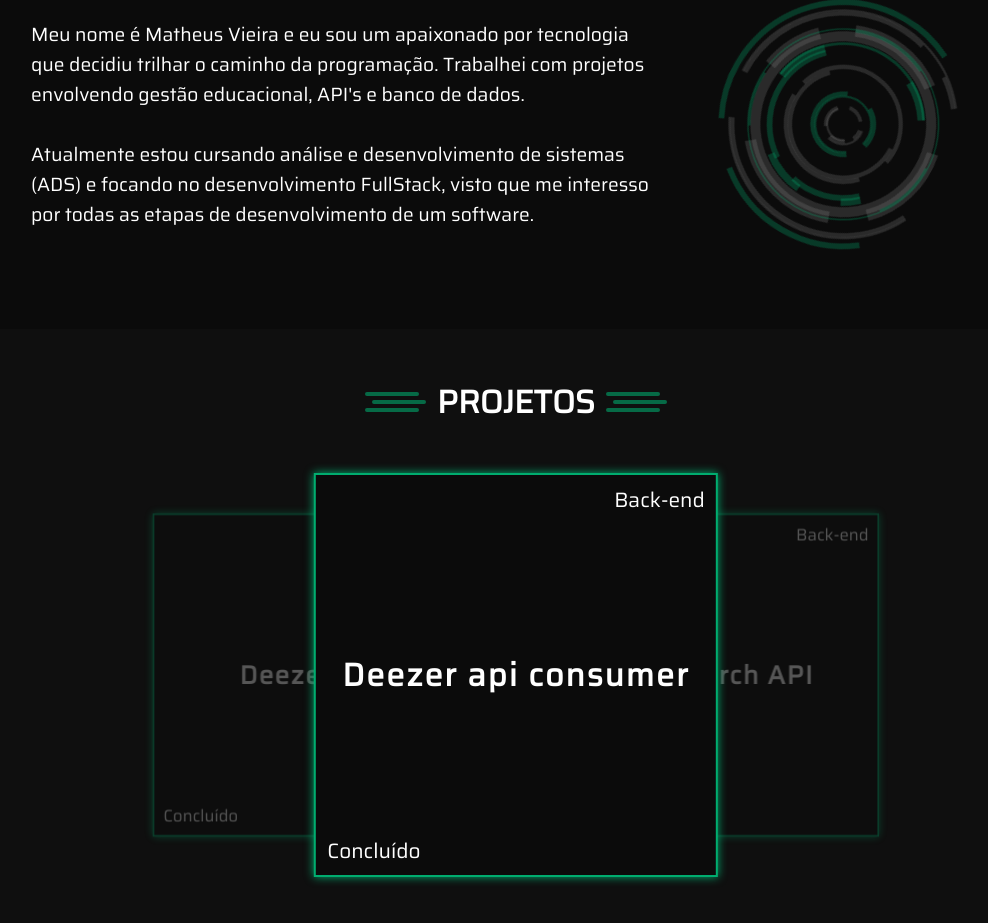
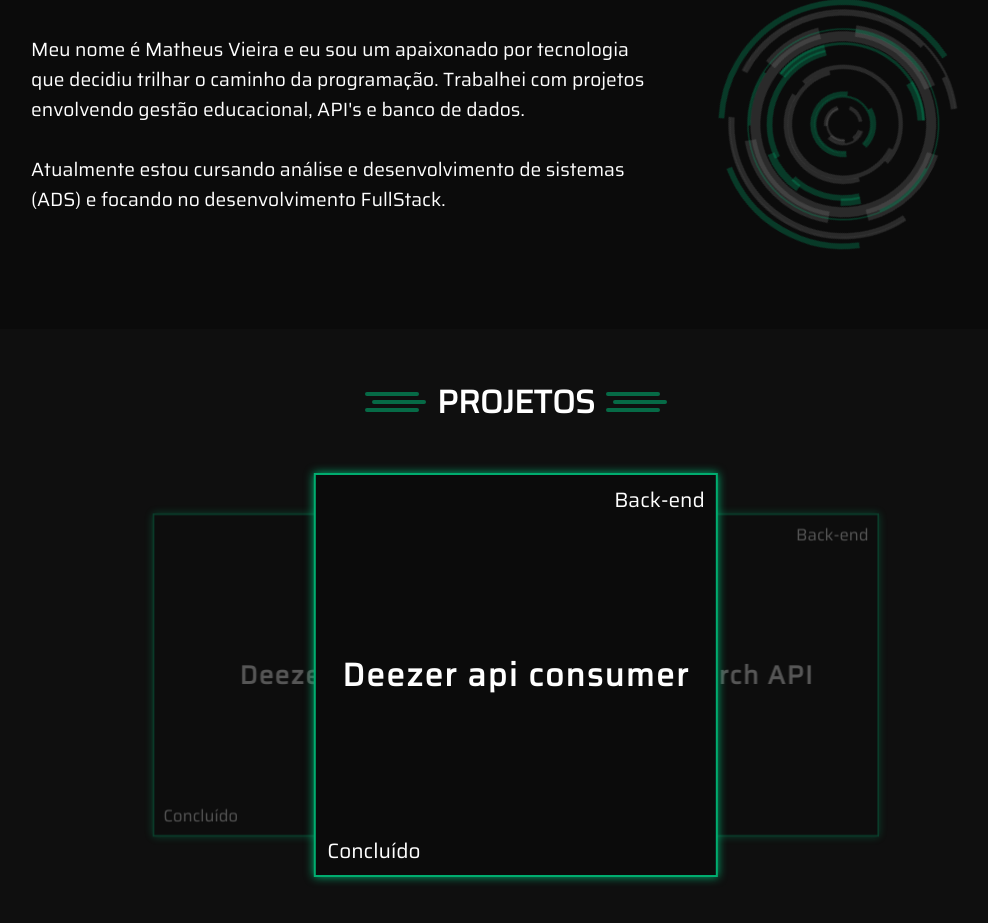
Before and after one commit to Math-Vieira/Portfolio2.0, a React (Create React App) app: page / in a window 1280 px wide. Shown: the part 947-1870 px from the top of the page, without its empty margins (124-1112 px from the left). Built offline with nearby package versions, Linux system fonts and the light colour scheme.

Commit message:
feat: change about me text

```diff
--- a/src/pages/Home/components/AboutMeSection/index.tsx
+++ b/src/pages/Home/components/AboutMeSection/index.tsx
@@ -23,8 +23,7 @@ const AboutMeSection = ({ isMobile }: AboutMeContract) => {
                         <p>
                             Atualmente estou cursando análise e desenvolvimento
                             de sistemas (ADS) e focando no desenvolvimento
-                            FullStack, visto que me interesso por todas as
-                            etapas de desenvolvimento de um software.
+                            FullStack.
                         </p>
                     </div>
                     {!isMobile && (
```
